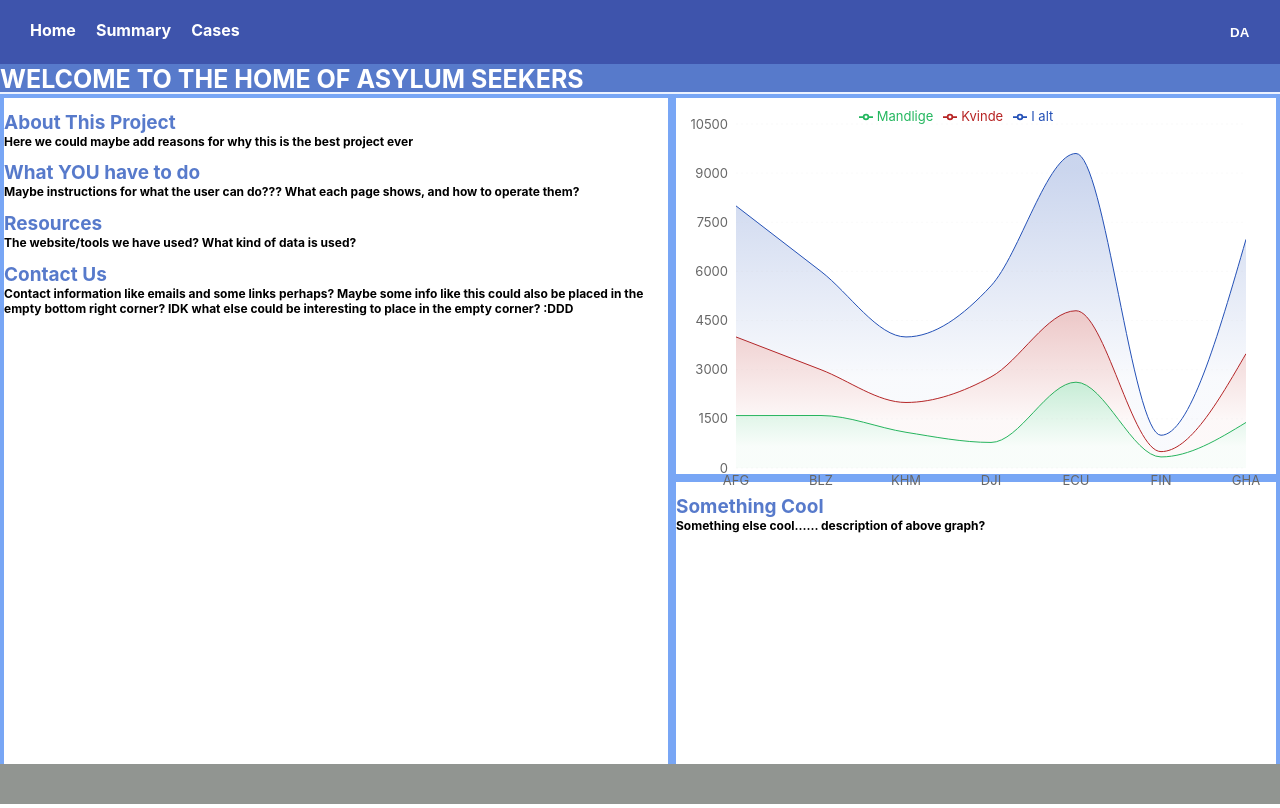
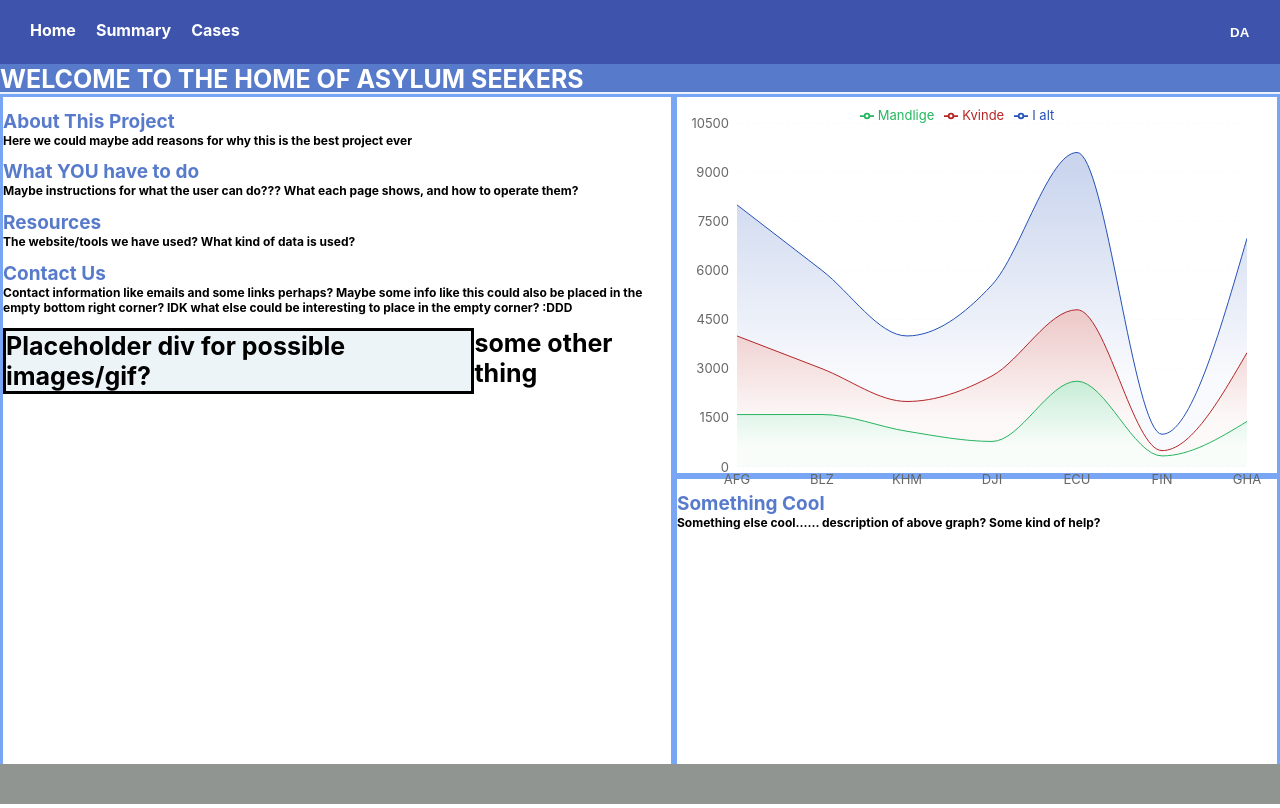
Before and after one commit to lilygostovic/DASS-frontend, a React (Create React App) app: page / in a window 1280 px wide. Built offline with nearby package versions, Linux system fonts and the light colour scheme.

Commit message:
Prepared divs for potential images/gifs

```diff
--- a/src/pages/Home/components/HomeText.tsx
+++ b/src/pages/Home/components/HomeText.tsx
@@ -6,7 +6,7 @@ export const HomeText = () =>
       backgroundColor: "#ffffff",
       height: "84vh",
       width: "100%",
-      border: "4px solid #78A6F5",
+      border: "3px solid #78A6F5",
     }}
   >
     <h1 style={{ fontSize: "19px", color: "#577ACB" }}>
@@ -39,4 +39,24 @@ export const HomeText = () =>
         IDK what else could be interesting to place in the empty corner? :DDD
       </div>
     </h1>
+    <div
+      style={{
+        display: "flex",
+        flexDirection: "row",
+        color: "black",
+        justifyContent: "space-between",
+      }}
+    >
+      <div
+        style={{
+          backgroundColor: "#EDF4F7",
+          border: "3px solid black",
+        }}
+      >
+        Placeholder div for possible images/gif?
+      </div>
+      <div>
+        some other thing
+      </div>
+    </div>
   </div>
--- a/src/pages/Home/index.tsx
+++ b/src/pages/Home/index.tsx
@@ -60,7 +60,7 @@ export const Home = () => {
               style={{
                 height: "47vh",
                 backgroundColor: "#ffffff",
-                border: "4px solid #78A6F5",
+                border: "3px solid #78A6F5",
                 display: "flex",
                 justifyContent: "flex-start",
                 fontSize: "13px",
@@ -73,13 +73,13 @@ export const Home = () => {
               style={{
                 backgroundColor: "#ffffff",
                 height: "100%",
-                border: "4px solid #78A6F5",
+                border: "3px solid #78A6F5",
               }}
             >
               <h1 style={{ fontSize: "19px", color: "#577ACB" }}>
                 Something Cool
                 <div style={{ fontSize: "12px", color: "black" }}>
-                  Something else cool...... description of above graph?
+                  Something else cool...... description of above graph? Some kind of help?
                 </div>
               </h1>
             </div>
```
